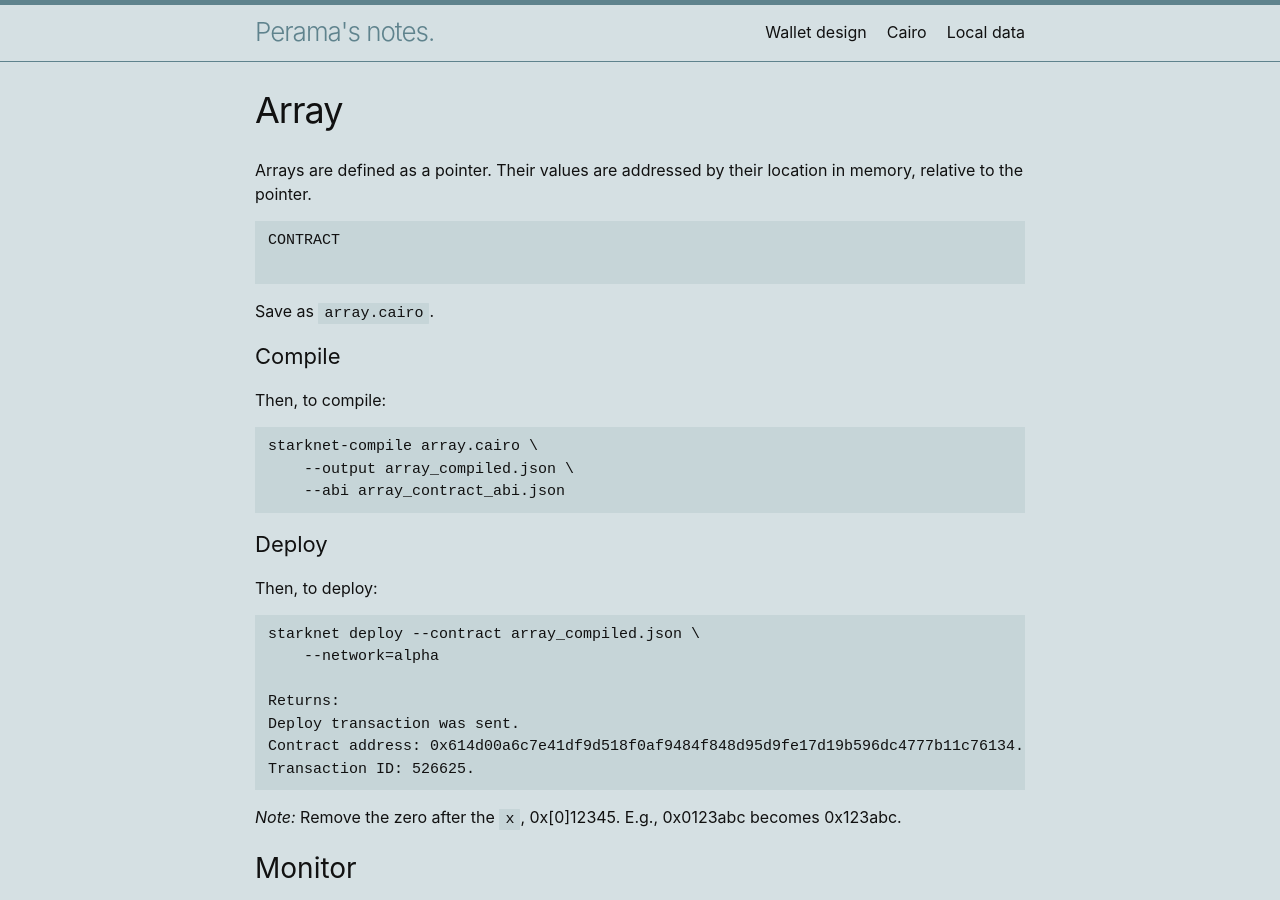
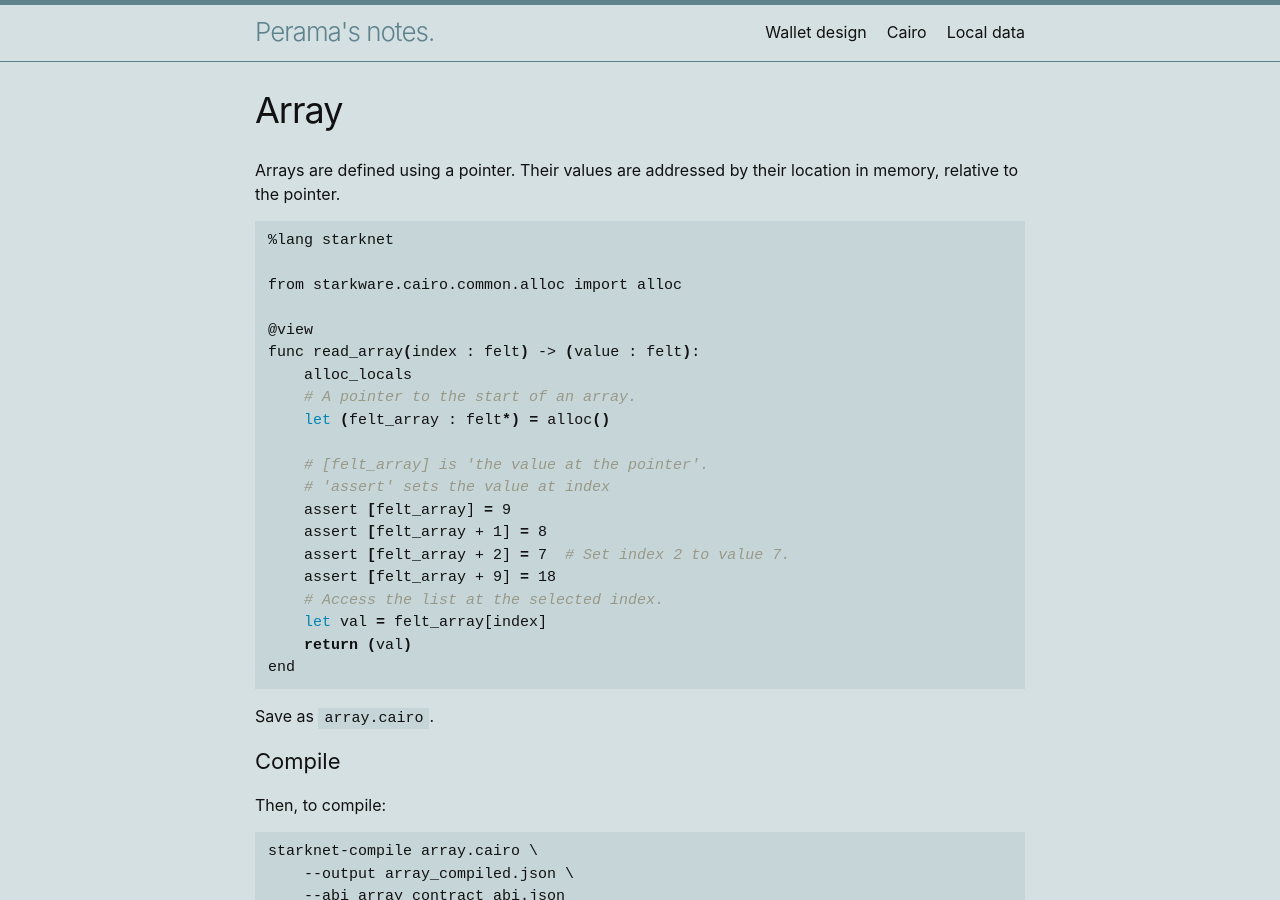
Before and after one commit to perama-v/perama-v.github.io, a Jekyll site: the page built from docs/cairo/examples/array.md, in a window 1280 px wide and 900 px high. Built offline with Jekyll 4.4.1, drawn with Linux system fonts in a browser that asks for light colours.

Commit message:
Add array code

````diff
--- a/docs/cairo/examples/array.md
+++ b/docs/cairo/examples/array.md
@@ -5,12 +5,30 @@
 toc: false
 ---
 
-Arrays are defined as a pointer. Their values are addressed by their location
+Arrays are defined using a pointer. Their values are addressed by their location
 in memory, relative to the pointer.
 
 ```sh
-CONTRACT
+%lang starknet
 
+from starkware.cairo.common.alloc import alloc
+
+@view
+func read_array(index : felt) -> (value : felt):
+    alloc_locals
+    # A pointer to the start of an array.
+    let (felt_array : felt*) = alloc()
+
+    # [felt_array] is 'the value at the pointer'.
+    # 'assert' sets the value at index
+    assert [felt_array] = 9
+    assert [felt_array + 1] = 8
+    assert [felt_array + 2] = 7  # Set index 2 to value 7.
+    assert [felt_array + 9] = 18
+    # Access the list at the selected index.
+    let val = felt_array[index]
+    return (val)
+end
 ```
 Save as `array.cairo`.
 
````
